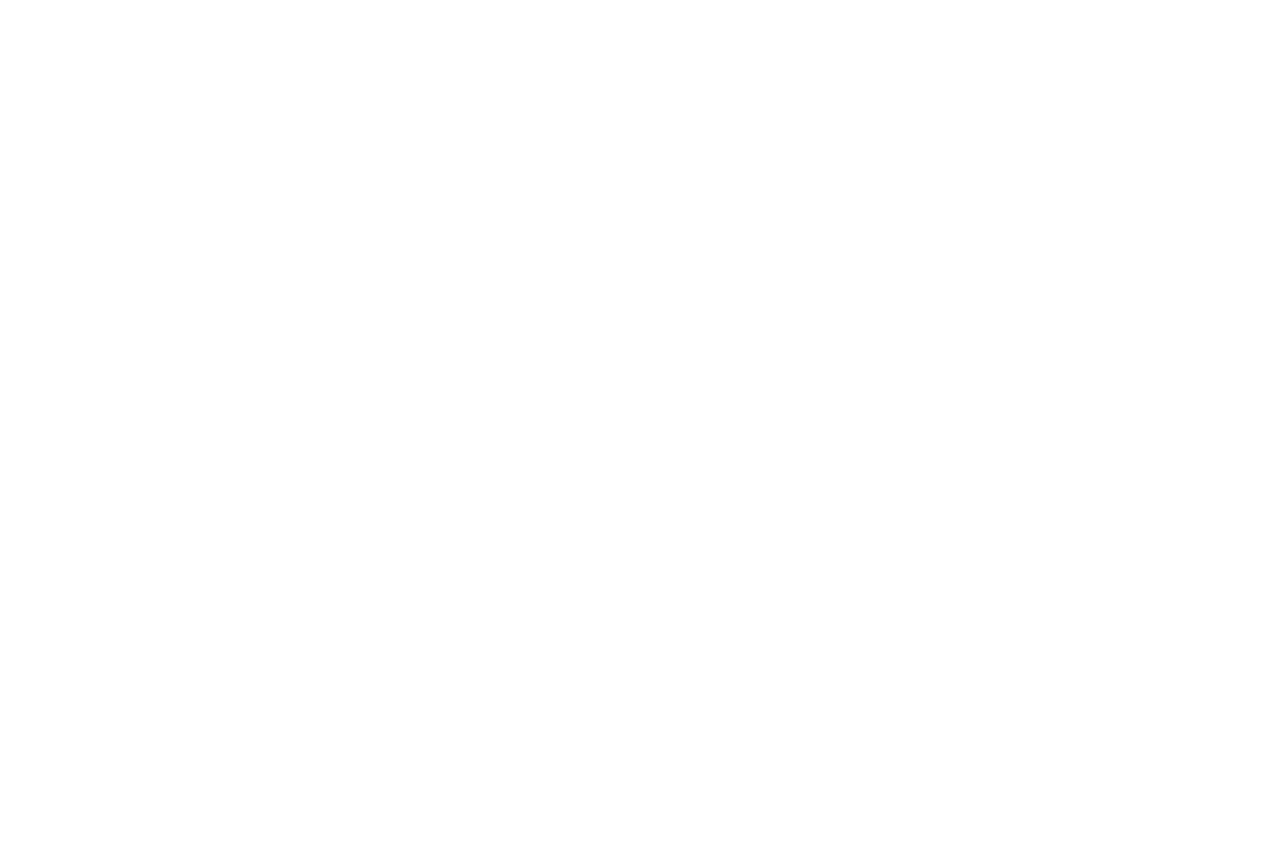
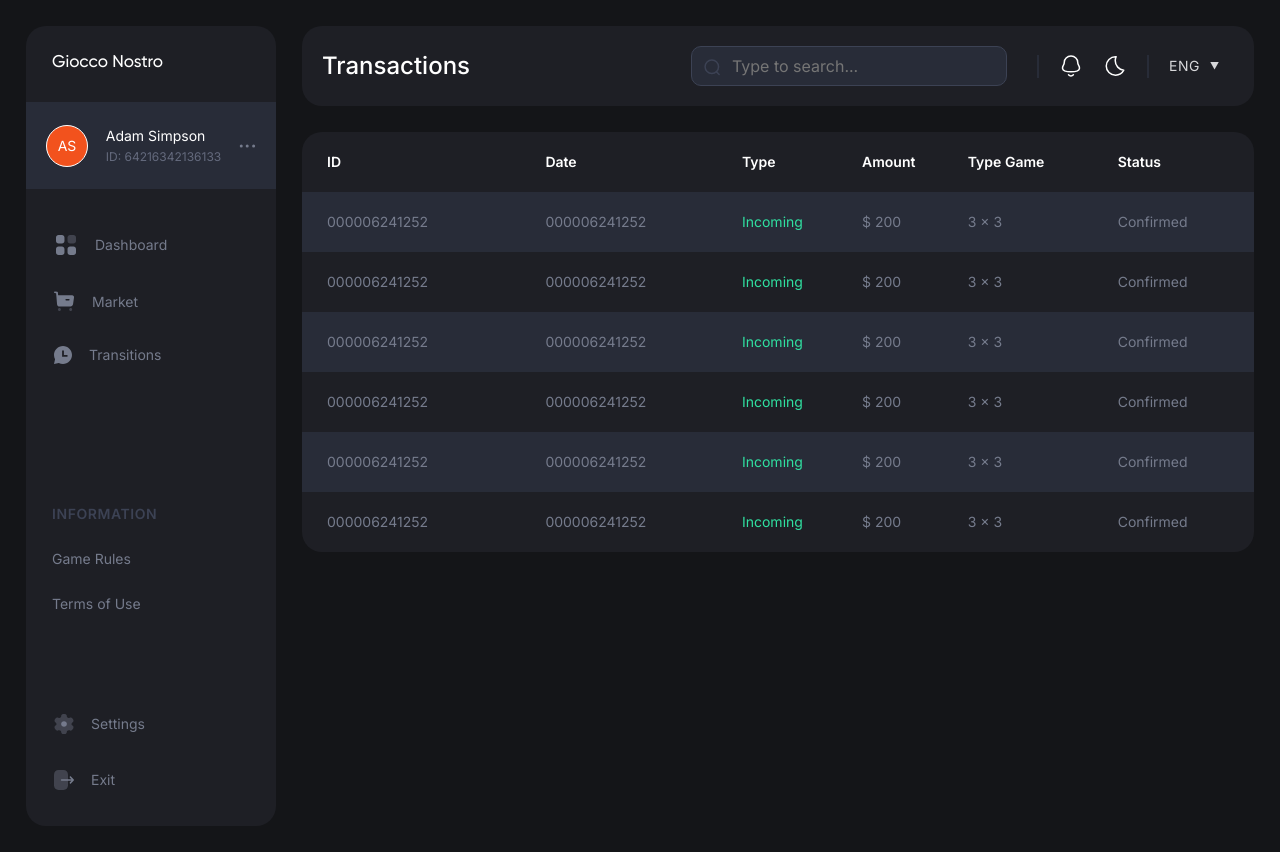
Before and after one commit to KingArthur-IT/gioccoNostro, a Vue app: page /transactions in a window 1280 px wide. Before the commit this address had no page. Before the commit the page ends 800 px from the top, so only its background shows below. Built offline with nearby package versions, Linux system fonts and the light colour scheme.

Commit message:
transactions page init

```diff
--- a/src/router/index.js
+++ b/src/router/index.js
@@ -4,6 +4,7 @@ import SignInUp from '../views/SignInUp.vue'
 import ForgotPassword from '../views/ForgotPassword.vue'
 import ResetPassword from '../views/ResetPassword.vue'
 import Profile from '../views/Profile.vue'
+import Transactions from '../views/Transactions.vue'
 
 const router = createRouter({
   history: createWebHistory(import.meta.env.BASE_URL),
@@ -38,6 +39,12 @@ const router = createRouter({
       component: Profile,
       meta: { auth: true, title: 'Profile' }
     },
+    {
+      path: '/transactions',
+      name: 'transactions',
+      component: Transactions,
+      meta: { auth: true, title: 'Transactions' }
+    },
     // {
     //   path: '/about',
     //   name: 'about',
--- /dev/null
+++ b/src/views/Transactions.vue
@@ -0,0 +1,84 @@
+<template>
+  <table class="table no-spacing">
+    <tr class="table__head head-text">
+        <th>ID</th>
+        <th>Date</th>
+        <th>Type</th>
+        <th>Amount</th>
+        <th>Type Game</th>
+        <th>Status</th>
+    </tr>
+    <tr v-for="item in transactionsData" :key="item.id" class="table__body-row body-text">
+        <td>{{item.id}}</td>
+        <td>{{item.date}}</td>
+        <td class="type-text">{{item.type}}</td>
+        <td>$ {{item.amount}}</td>
+        <td>{{item.typeGame}}</td>
+        <td>{{item.status}}</td>
+    </tr>
+    </table>
+</template>
+
+<script>
+export default {
+    setup(){
+        const transactionsData = [
+            {id: '000006241252', date: '000006241252', type: 'Incoming', amount: '200', typeGame: '3 x 3', status: 'Confirmed'},
+            {id: '000006241252', date: '000006241252', type: 'Incoming', amount: '200', typeGame: '3 x 3', status: 'Confirmed'},
+            {id: '000006241252', date: '000006241252', type: 'Incoming', amount: '200', typeGame: '3 x 3', status: 'Confirmed'},
+            {id: '000006241252', date: '000006241252', type: 'Incoming', amount: '200', typeGame: '3 x 3', status: 'Confirmed'},
+            {id: '000006241252', date: '000006241252', type: 'Incoming', amount: '200', typeGame: '3 x 3', status: 'Confirmed'},
+            {id: '000006241252', date: '000006241252', type: 'Incoming', amount: '200', typeGame: '3 x 3', status: 'Confirmed'},
+        ]
+
+        return {
+            transactionsData
+        }
+    }
+}
+</script>
+
+<style scoped>
+.table{
+    width: 100%;
+    background: var(--section-background);
+    border-radius: 20px;
+}
+.table__head{
+    height: 60px;
+    padding: 21px 0;
+}
+.head-text{
+    font-style: normal;
+    font-weight: 500;
+    font-size: 14px;
+    line-height: 120%;
+    color: #FFFFFF;
+    text-align: left;
+}
+.table__body-row{
+    height: 60px;
+    padding: 21px 0;
+}
+.table__body-row:nth-child(even){
+    background: var(--selected-background);
+}
+.body-text{
+    font-style: normal;
+    font-weight: 400;
+    font-size: 14px;
+    line-height: 120%;
+    color: var(--gray-text-color);
+}
+.type-text{
+    color: var(--light-green);
+}
+th:first-child,
+td:first-child{
+    padding-left: 25px;
+}
+.no-spacing {
+  border-spacing:0;
+  border-collapse: collapse;
+}
+</style>
```
